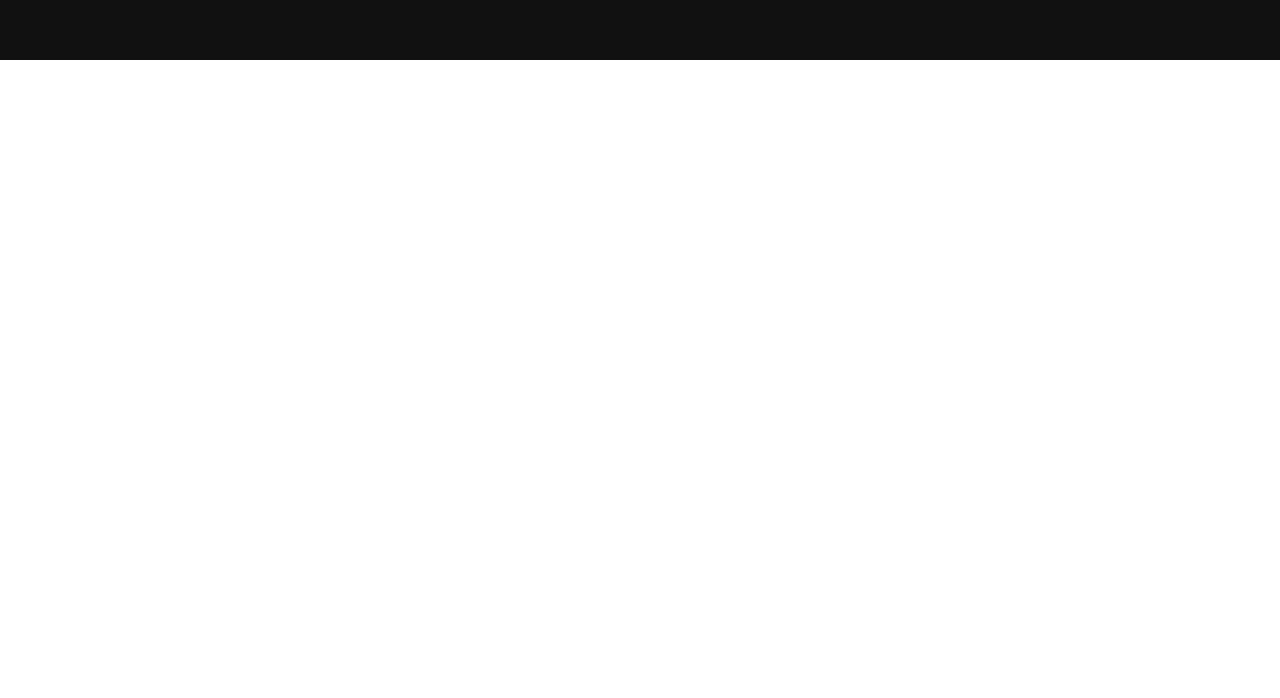
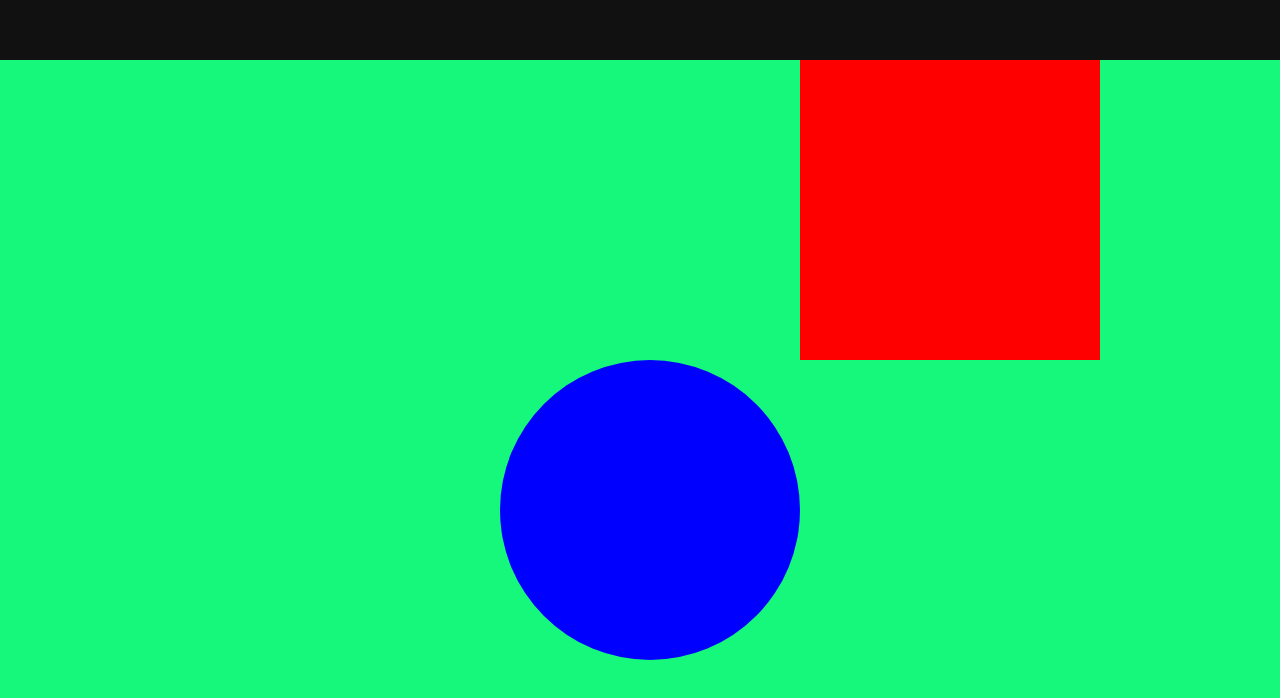
Before and after one commit to Bhanu-Thapa/GSAP, a plain HTML site: page Basic/index.html in a window 1280 px wide. Shown: the part 740-1438 px from the top of the page. Before the commit the page ends 800 px from the top, so only its background shows below. Drawn offline with nearby package versions, Linux system fonts and the light colour scheme.

Commit message:
Properties - repeat and yoyo

```diff
--- a/Basic/index.html
+++ b/Basic/index.html
@@ -15,7 +15,7 @@
                 <li class="menu">Home</li>
                 <li class="menu">About</li>
                 <li class="menu">Contact</li>
-                <li class="menu">Devloper</li>
+                <li class="menu">Developer</li>
             </ul>
         </nav>
 
@@ -23,6 +23,10 @@
             Welcome, This is GSAP !
         </h1>
     </div>
+    <div id="page2">
+        <div class="box1"></div>
+        <div class="box2"></div>
+    </div>
     <script src="https://cdnjs.cloudflare.com/ajax/libs/gsap/3.12.7/gsap.min.js" integrity="sha512-f6bQMg6nkSRw/xfHw5BCbISe/dJjXrVGfz9BSDwhZtiErHwk7ifbmBEtF9vFW8UNIQPhV2uEFVyI/UHob9r7Cw==" crossorigin="anonymous" referrerpolicy="no-referrer"></script>
     <script src="script.js"></script>
 </body>
--- a/Basic/script.js
+++ b/Basic/script.js
@@ -35,7 +35,7 @@ timeLine.from(".menu",{
   y:-15,
   opacity:0,
   duration:0.5,
-  stagger: 0.3     //*** IMPORTANT
+  stagger: 0.3     //*** IMPORTANT - Multi element of same id or classes, Animation will Run one by one between the interval of 0.3s | -1 value will run the element from the Last.
 })
 
 timeLine.from("#heading",{
@@ -43,3 +43,22 @@ timeLine.from("#heading",{
   duration:1,
   scale:0.2,
 })
+
+// More Proteries
+
+gsap.to(".box1", {
+  rotate:360,
+  duration:1,
+  x:800,
+  delay: 4,
+  repeat:1     // Run 2 times bcz by default its run 1 time | -1 value mean Infinite
+})
+
+gsap.to(".box2", {
+  rotate:360,
+  borderRadius:'50%',
+  duration:1,
+  x:500,
+  repeat:-1,    // -1 value mean Infinite
+  yoyo:true,    // Bounce Back the Element
+})
--- a/Basic/style.css
+++ b/Basic/style.css
@@ -46,3 +46,21 @@ ul li{
   left:50%;
   transform:translate(-50%);
 }
+
+#page2{
+  width:100%;
+  height:100vh;
+  background-color:#15f87b;
+}
+
+.box1{
+  width:300px;
+  height:300px;
+  background-color:red;
+}
+
+.box2{
+  width:300px;
+  height:300px;
+  background-color:blue;
+}
```
